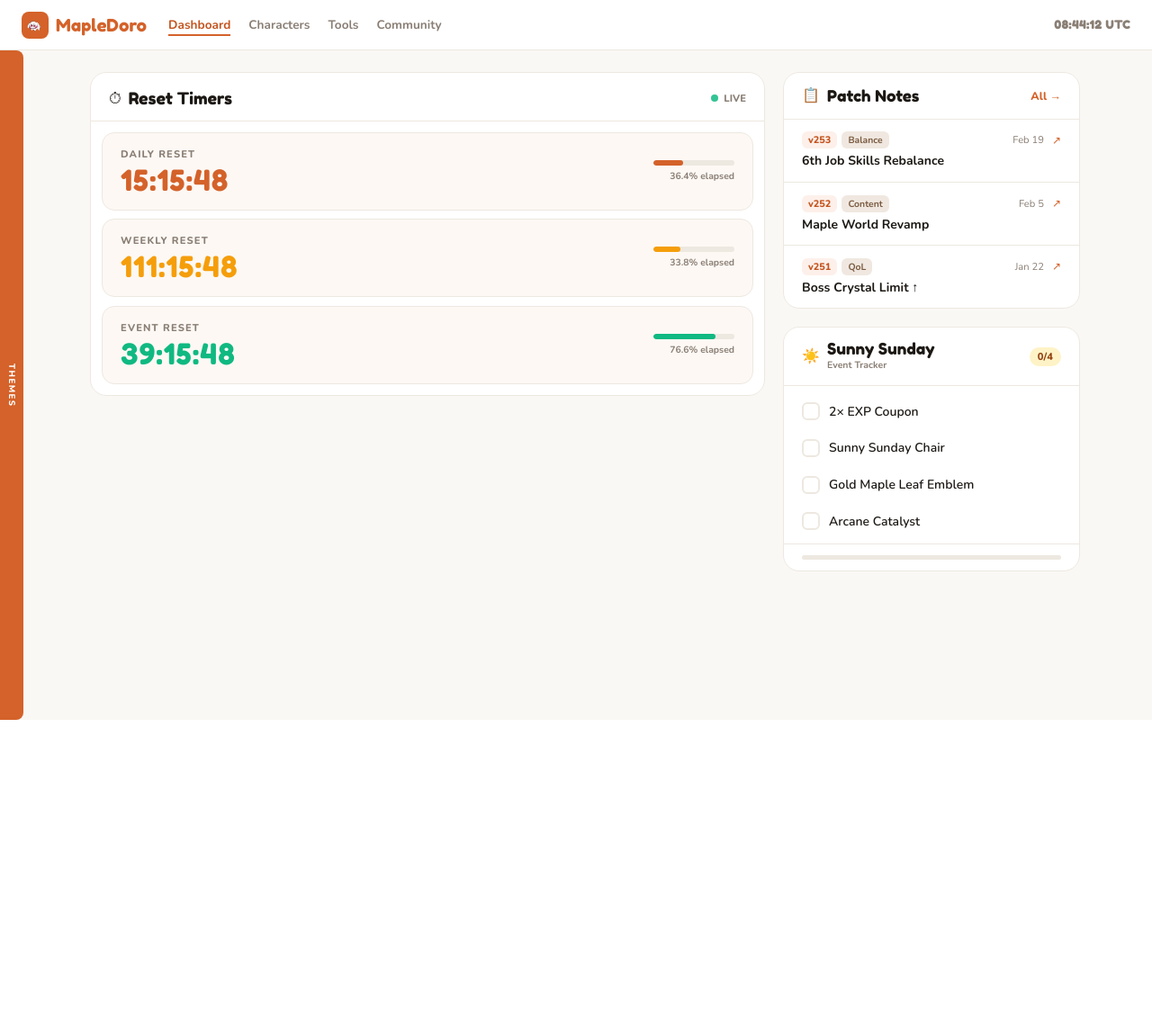
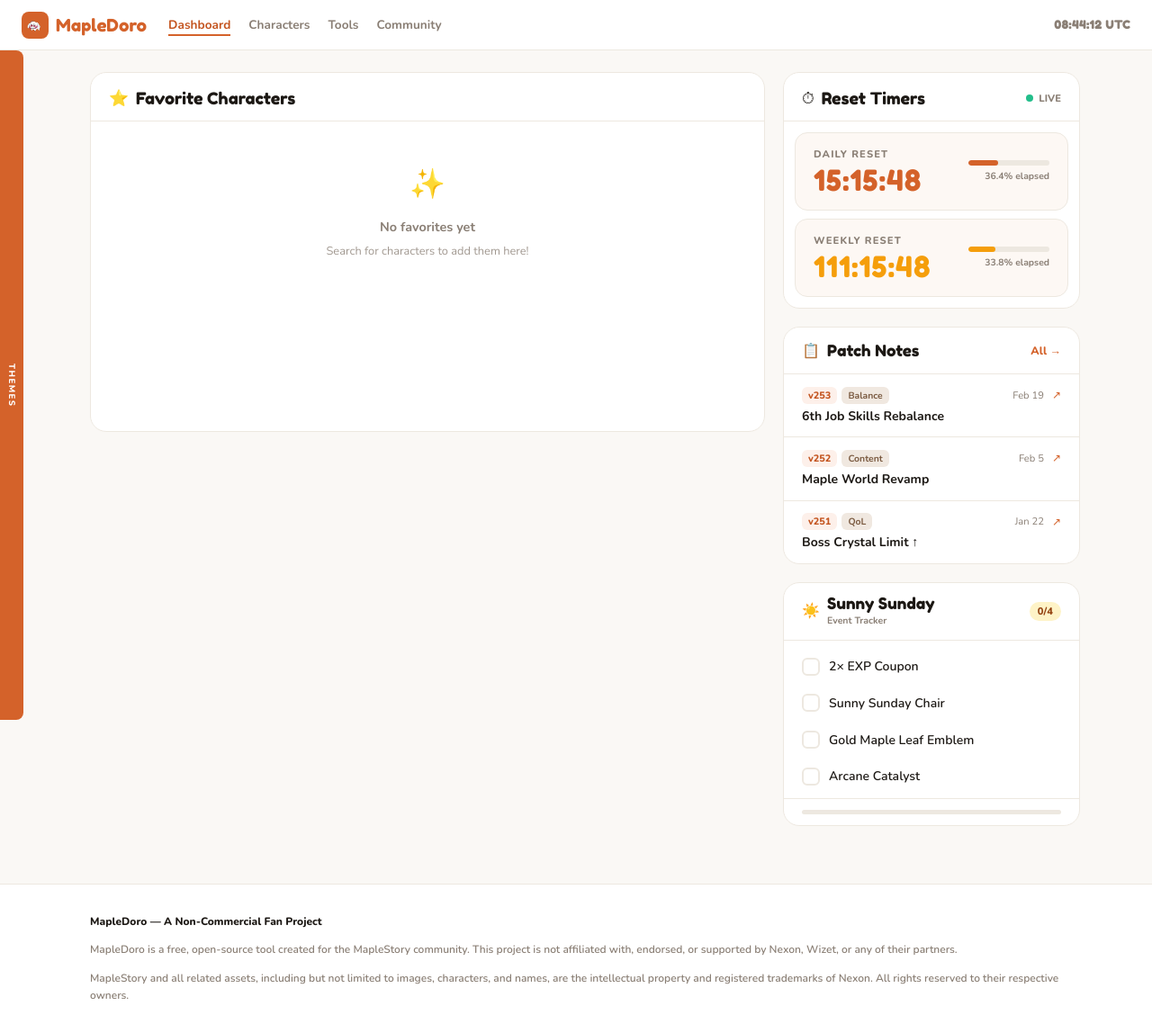
Before and after one commit to chablades/mapledoro, a Next.js app: page / in a window 1280 px wide. Shown: the top 1148 px of the page at 90% size. Before the commit the page ends 800 px from the top, so only its background shows below. Built offline with nearby package versions, Linux system fonts and the light colour scheme.

Commit message:
Dashboard refactor, legal disclaimer, and persistent themes

```diff
--- a/src/app/globals.css
+++ b/src/app/globals.css
@@ -31,8 +31,19 @@
 
 .page-shell {
   display: flex;
-  min-height: calc(100dvh - (56px + env(safe-area-inset-top)));
-  padding-top: calc(56px + env(safe-area-inset-top));
+  min-height: calc(100dvh - 56px);
+  padding-top: 56px;
   width: 100%;
-  overflow-x: clip;
 }
+
+.content-wrapper {
+  flex: 1;
+  display: flex;
+  flex-direction: column;
+  min-height: calc(100dvh - 56px);
+  width: 100%;
+}
+
+.main-content {
+  flex: 1;
+}
--- a/src/app/layout.tsx
+++ b/src/app/layout.tsx
@@ -1,5 +1,6 @@
 import type { Metadata } from "next";
 import "./globals.css";
+import { ThemeProvider } from "../components/ThemeContext";
 
 export const metadata: Metadata = {
   title: "MapleDoro",
@@ -18,7 +19,9 @@
 }>) {
   return (
     <html lang="en">
-      <body>{children}</body>
+      <body>
+        <ThemeProvider>{children}</ThemeProvider>
+      </body>
     </html>
   );
 }
--- a/src/app/page.tsx
+++ b/src/app/page.tsx
@@ -5,12 +5,12 @@
   Edit this file for dashboard-only content/widgets.
   Shared chrome (top nav/sidebar/themes) lives in src/components/AppShell.tsx.
 */
-import { useState } from "react";
+import { useState, useEffect } from "react";
 import AppShell from "../components/AppShell";
 import type { AppTheme } from "../components/themes";
 
 // -- Data ---------------------------------------------------------------------
-const patchNotes = [
+const initialPatchNotes = [
   {
     version: "v253",
     date: "Feb 19",
@@ -71,10 +71,21 @@
 
 function DashboardContent({ theme, now }: { theme: AppTheme; now: Date }) {
   const [sunnyEvents, setSunnyEvents] = useState(defaultSunnyEvents);
+  const [patchNotes, setPatchNotes] = useState(initialPatchNotes);
+
+  useEffect(() => {
+    fetch("/api/patch-notes")
+      .then((res) => res.json())
+      .then((data) => {
+        if (Array.isArray(data) && data.length > 0) {
+          setPatchNotes(data.slice(0, 3));
+        }
+      })
+      .catch((err) => console.error("Failed to fetch patch notes:", err));
+  }, []);
 
   const daily = getNextReset(now, 0);
   const weekly = getNextReset(now, 0, 4);
-  const event = getNextReset(now, 0, 1);
 
   const resets = [
     {
@@ -88,12 +99,6 @@
       color: "#f59e0b",
       countdown: fmt(weekly.getTime() - now.getTime()),
       progress: pct(604800 - (weekly.getTime() - now.getTime()) / 1000, 604800),
-    },
-    {
-      label: "Event Reset",
-      color: "#10b981",
-      countdown: fmt(event.getTime() - now.getTime()),
-      progress: pct(604800 - (event.getTime() - now.getTime()) / 1000, 604800),
     },
   ];
 
@@ -140,6 +145,53 @@
             className="fade-in panel"
             style={{
               animationDelay: "0.1s",
+              background: theme.panel,
+              border: `1px solid ${theme.border}`,
+              borderRadius: "18px",
+              overflow: "hidden",
+              minHeight: "400px",
+            }}
+          >
+            <div
+              style={{
+                padding: "1rem 1.25rem 0.8rem",
+                borderBottom: `1px solid ${theme.border}`,
+                display: "flex",
+                alignItems: "center",
+                gap: "8px",
+              }}
+            >
+              <span style={{ fontSize: "1.1rem" }}>⭐</span>
+              <span
+                style={{
+                  fontFamily: "'Fredoka One', cursive",
+                  fontSize: "1.15rem",
+                  color: theme.text,
+                }}
+              >
+                Favorite Characters
+              </span>
+            </div>
+            <div
+              style={{
+                padding: "3rem 2rem",
+                textAlign: "center",
+                color: theme.muted,
+              }}
+            >
+              <div style={{ fontSize: "2rem", marginBottom: "1rem" }}>✨</div>
+              <div style={{ fontWeight: 700, fontSize: "0.9rem" }}>No favorites yet</div>
+              <div style={{ fontSize: "0.8rem", marginTop: "0.5rem", opacity: 0.8 }}>
+                Search for characters to add them here!
+              </div>
+            </div>
+          </div>
+
+          <div style={{ display: "flex", flexDirection: "column", gap: "1.25rem" }}>
+            <div
+              className="fade-in panel"
+              style={{
+                animationDelay: "0.2s",
                 background: theme.panel,
                 border: `1px solid ${theme.border}`,
                 borderRadius: "18px",
@@ -194,7 +246,7 @@
                       background: theme.timerBg,
                       borderRadius: "14px",
                       padding: "1rem 1.25rem",
-                    marginBottom: i < 2 ? "0.6rem" : 0,
+                      marginBottom: i < resets.length - 1 ? "0.6rem" : 0,
                       display: "flex",
                       alignItems: "center",
                       gap: "1rem",
@@ -255,11 +307,10 @@
               </div>
             </div>
 
-          <div style={{ display: "flex", flexDirection: "column", gap: "1.25rem" }}>
             <div
               className="fade-in panel"
               style={{
-                animationDelay: "0.2s",
+                animationDelay: "0.3s",
                 background: theme.panel,
                 border: `1px solid ${theme.border}`,
                 borderRadius: "18px",
@@ -286,7 +337,9 @@
                   Patch Notes
                 </span>
                 <a
-                  href="#"
+                  href="https://maplestory.nexon.net/news/patch-notes"
+                  target="_blank"
+                  rel="noopener noreferrer"
                   style={{
                     marginLeft: "auto",
                     fontSize: "0.78rem",
@@ -375,7 +428,7 @@
             <div
               className="fade-in panel"
               style={{
-                animationDelay: "0.3s",
+                animationDelay: "0.4s",
                 background: theme.panel,
                 border: `1px solid ${theme.border}`,
                 borderRadius: "18px",
--- a/src/components/AppShell.tsx
+++ b/src/components/AppShell.tsx
@@ -10,22 +10,21 @@
 import { NAV_LINKS } from "./nav-links";
 import ThemeSidebar from "./ThemeSidebar";
 import { THEMES, type AppTheme } from "./themes";
-import { usePersistedThemeKey } from "./usePersistedThemeKey";
+import { useTheme } from "./ThemeContext";
 
 interface AppShellProps {
   currentPath: string;
-  children: (args: { theme: AppTheme; now: Date }) => ReactNode;
+  children: (args: { theme: AppTheme; now: Date; onThemeChange: (key: string) => void }) => ReactNode;
 }
 
 export default function AppShell({ currentPath, children }: AppShellProps) {
-  const { themeKey, setThemeKey } = usePersistedThemeKey({
-    defaultKey: "default",
-    validKeys: Object.keys(THEMES),
-  });
+  const { themeKey, theme, setThemeKey } = useTheme();
   const [now, setNow] = useState(new Date());
-  const theme = THEMES[themeKey];
+  const [mounted, setMounted] = useState(false);
 
   useEffect(() => {
+    // eslint-disable-next-line react-hooks/set-state-in-effect
+    setMounted(true);
     const id = setInterval(() => setNow(new Date()), 1000);
     return () => clearInterval(id);
   }, []);
@@ -34,8 +33,8 @@
     <div
       style={{
         minHeight: "100dvh",
-        background: theme.bg,
-        color: theme.text,
+        background: mounted ? theme.bg : "#fff",
+        color: mounted ? theme.text : "#000",
         fontFamily: "'Nunito', sans-serif",
         transition: "all 0.35s ease",
         overflowX: "hidden",
@@ -58,7 +57,44 @@
           themes={THEMES}
           onThemeChange={setThemeKey}
         />
-        {children({ theme, now })}
+        <div className="content-wrapper">
+          <main className="main-content">
+            {mounted && children({ theme, now, onThemeChange: setThemeKey })}
+          </main>
+
+          <footer
+            style={{
+              padding: "2rem 1.5rem 3rem 2.75rem",
+              borderTop: `1px solid ${theme.border}`,
+              background: theme.panel,
+              marginTop: "2rem",
+              transition: "all 0.35s ease",
+            }}
+          >
+            <div style={{ maxWidth: "1100px", margin: "0 auto" }}>
+              <div
+                style={{
+                  fontSize: "0.75rem",
+                  color: theme.muted,
+                  lineHeight: "1.6",
+                  fontWeight: 600,
+                }}
+              >
+                <div style={{ marginBottom: "0.5rem", color: theme.text, fontWeight: 800 }}>
+                  MapleDoro — A Non-Commercial Fan Project
+                </div>
+                <p style={{ marginBottom: "0.5rem" }}>
+                  MapleDoro is a free, open-source tool created for the MapleStory community.
+                  This project is not affiliated with, endorsed, or supported by Nexon, Wizet, or any of their partners.
+                </p>
+                <p>
+                  MapleStory and all related assets, including but not limited to images, characters, and names,
+                  are the intellectual property and registered trademarks of Nexon. All rights reserved to their respective owners.
+                </p>
+              </div>
+            </div>
+          </footer>
+        </div>
       </div>
     </div>
   );
--- /dev/null
+++ b/src/components/ThemeContext.tsx
@@ -0,0 +1,36 @@
+"use client";
+
+import { createContext, useContext, ReactNode } from "react";
+import { THEMES, type AppTheme } from "./themes";
+import { usePersistedThemeKey } from "./usePersistedThemeKey";
+
+interface ThemeContextType {
+  themeKey: string;
+  theme: AppTheme;
+  setThemeKey: (key: string) => void;
+}
+
+const ThemeContext = createContext<ThemeContextType | undefined>(undefined);
+
+export function ThemeProvider({ children }: { children: ReactNode }) {
+  const { themeKey, setThemeKey } = usePersistedThemeKey({
+    defaultKey: "default",
+    validKeys: Object.keys(THEMES),
+  });
+
+  const theme = THEMES[themeKey] || THEMES["default"];
+
+  return (
+    <ThemeContext.Provider value={{ themeKey, theme, setThemeKey }}>
+      {children}
+    </ThemeContext.Provider>
+  );
+}
+
+export function useTheme() {
+  const context = useContext(ThemeContext);
+  if (!context) {
+    throw new Error("useTheme must be used within a ThemeProvider");
+  }
+  return context;
+}
--- a/src/components/usePersistedThemeKey.ts
+++ b/src/components/usePersistedThemeKey.ts
@@ -1,10 +1,9 @@
 "use client";
 
 /*
-  Shared theme state hook.
-  Theme is kept in-memory only (no localStorage/cookies).
+  Shared theme state hook with localStorage persistence.
 */
-import { useState } from "react";
+import { useState, useEffect } from "react";
 
 interface UsePersistedThemeKeyOptions {
   defaultKey: string;
@@ -17,8 +16,21 @@
 }: UsePersistedThemeKeyOptions) {
   const [validKeySet] = useState(() => new Set(validKeys));
   const [themeKey, setThemeKeyState] = useState(defaultKey);
-  const setThemeKey = (nextKey: string) =>
-    setThemeKeyState(validKeySet.has(nextKey) ? nextKey : defaultKey);
+
+  // Load from localStorage on mount
+  useEffect(() => {
+    const saved = localStorage.getItem("mapledoro-theme-key");
+    if (saved && validKeySet.has(saved)) {
+      // eslint-disable-next-line react-hooks/set-state-in-effect
+      setThemeKeyState(saved);
+    }
+  }, [validKeySet]);
+
+  const setThemeKey = (nextKey: string) => {
+    const key = validKeySet.has(nextKey) ? nextKey : defaultKey;
+    setThemeKeyState(key);
+    localStorage.setItem("mapledoro-theme-key", key);
+  };
 
   return { themeKey, setThemeKey };
 }
```
Also changed, not shown: src/app/api/patch-notes/route.ts (added, +41 -0 lines), 1 other file (tests, documents, lock files or other folders). Lines whose indentation alone changed are shown as unchanged.
